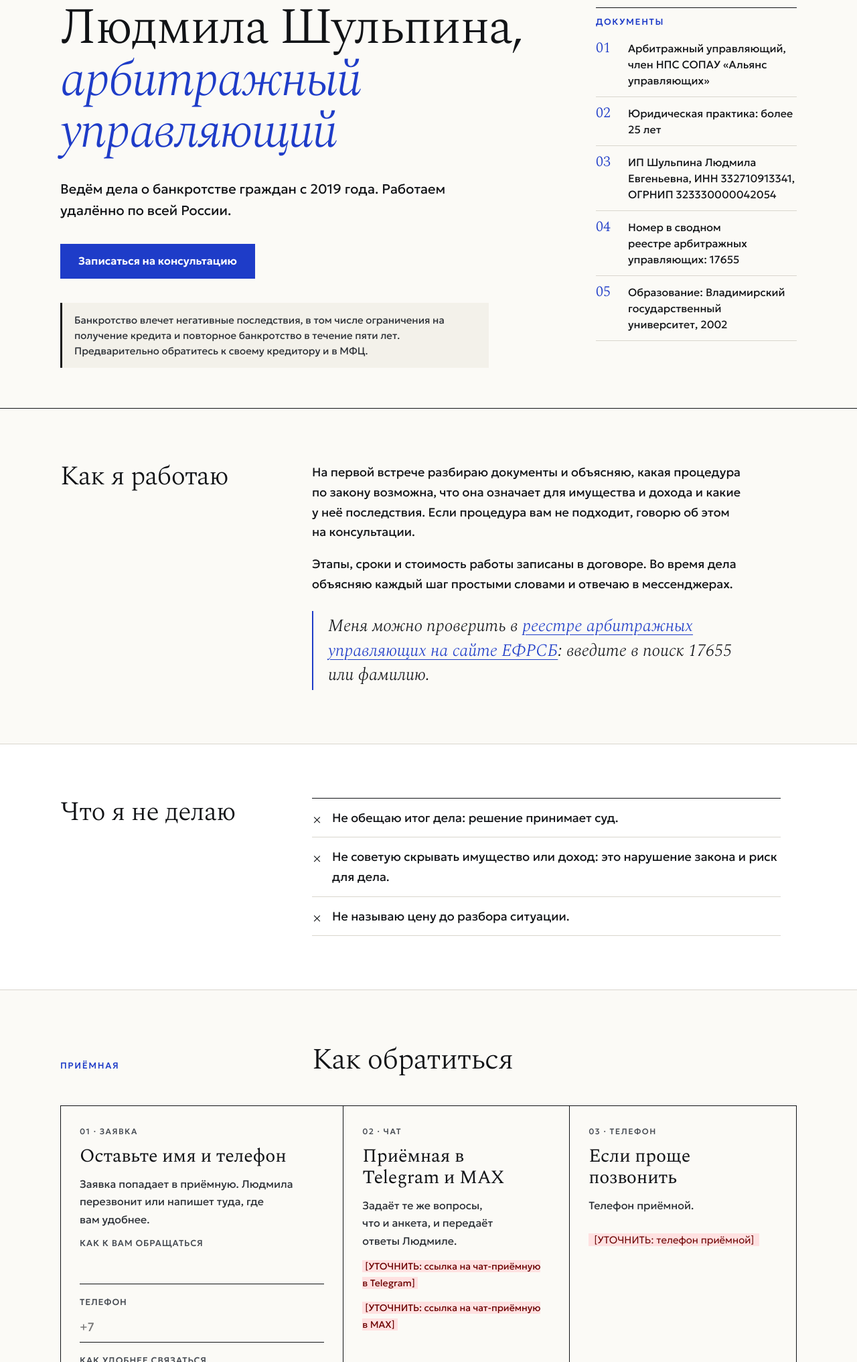
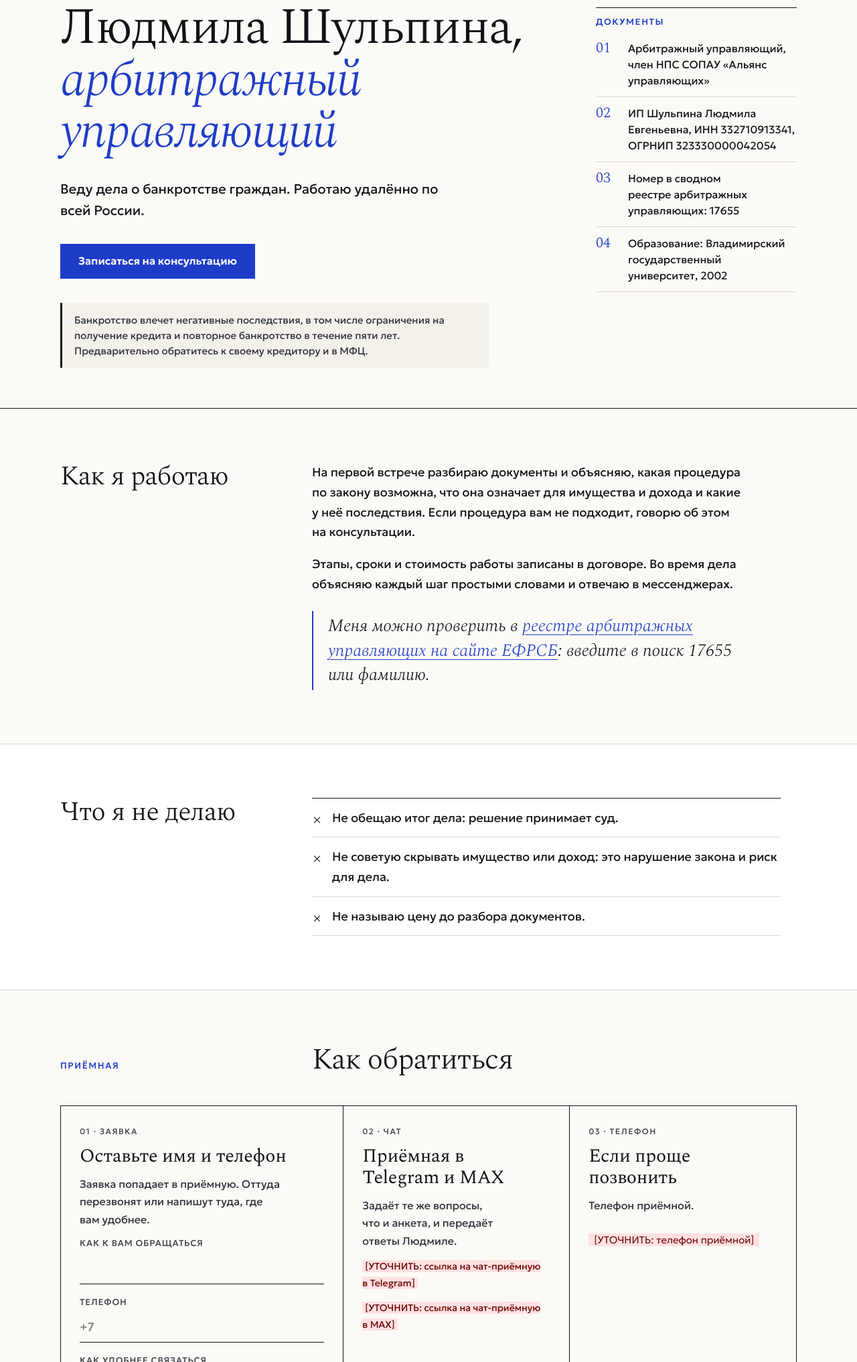
Before and after one commit to antonbezhin-tech/ls-demo, a plain HTML site: page o-lyudmile.html in a window 1280 px wide. Shown: the part 197-2230 px from the top of the page at 67% size. Drawn offline with Linux system fonts and the light colour scheme.

Commit message:
[agent] fix: стаж убран, цена после разбора документов, приёмная перезвонит

```diff
--- a/o-lyudmile.html
+++ b/o-lyudmile.html
@@ -30,7 +30,7 @@
 <section class="hero" data-screen="first"><div class="wrap hero-grid">
   <div>
     <h1>Людмила Шульпина, <em>арбитражный управляющий</em></h1>
-    <p class="lead">Ведём дела о банкротстве граждан с 2019 года. Работаем удалённо по всей России.</p>
+    <p class="lead">Веду дела о банкротстве граждан. Работаю удалённо по всей России.</p>
     <div class="cta"><a class="btn" href="#priemnaya">Записаться на консультацию</a></div>
     <p class="warn-281" data-warn="first">Банкротство влечет негативные последствия, в том числе ограничения на получение кредита и повторное банкротство в течение пяти лет. Предварительно обратитесь к своему кредитору и в МФЦ.</p>
   </div>
@@ -38,7 +38,6 @@
     <h2>Документы</h2>
     <ul>
       <li>Арбитражный управляющий, член НПС СОПАУ «Альянс управляющих»</li>
-      <li>Юридическая практика: более 25 лет</li>
       <li>ИП Шульпина Людмила Евгеньевна, ИНН 332710913341, ОГРНИП 323330000042054</li>
       <li>Номер в сводном реестре арбитражных управляющих: 17655</li>
       <li>Образование: Владимирский государственный университет, 2002</li>
@@ -61,7 +60,7 @@
     <ul class="cross">
       <li>Не обещаю итог дела: решение принимает суд.</li>
       <li>Не советую скрывать имущество или доход: это нарушение закона и риск для дела.</li>
-      <li>Не называю цену до разбора ситуации.</li>
+      <li>Не называю цену до разбора документов.</li>
     </ul>
   </div>
 </div></section>
@@ -69,7 +68,7 @@
 <section class="sec priemnaya" id="priemnaya"><div class="wrap">
   <div class="sec-head"><span class="kicker">Приёмная</span><h2>Как обратиться</h2></div>
   <div class="reception">
-    <div class="cell cell-form"><span class="num">01 · Заявка</span><h3>Оставьте имя и телефон</h3><p>Заявка попадает в приёмную. Людмила перезвонит или напишет туда, где вам удобнее.</p>
+    <div class="cell cell-form"><span class="num">01 · Заявка</span><h3>Оставьте имя и телефон</h3><p>Заявка попадает в приёмную. Оттуда перезвонят или напишут туда, где вам удобнее.</p>
       <form class="lead-form" data-form-name="o-lyudmile" data-endpoint="[УТОЧНИТЬ: адрес приёма заявок (Telegram-бот и таблица)]" novalidate>
   <input type="hidden" name="site_form" value="site_form">
   <input type="hidden" name="form_name" value="o-lyudmile">
```
Also changed, not shown: bankrotstvo.html (+2 -2 lines), index.html (+5 -5 lines), restrukturizaciya.html (+1 -1 lines), voprosy.html (+1 -1 lines).
